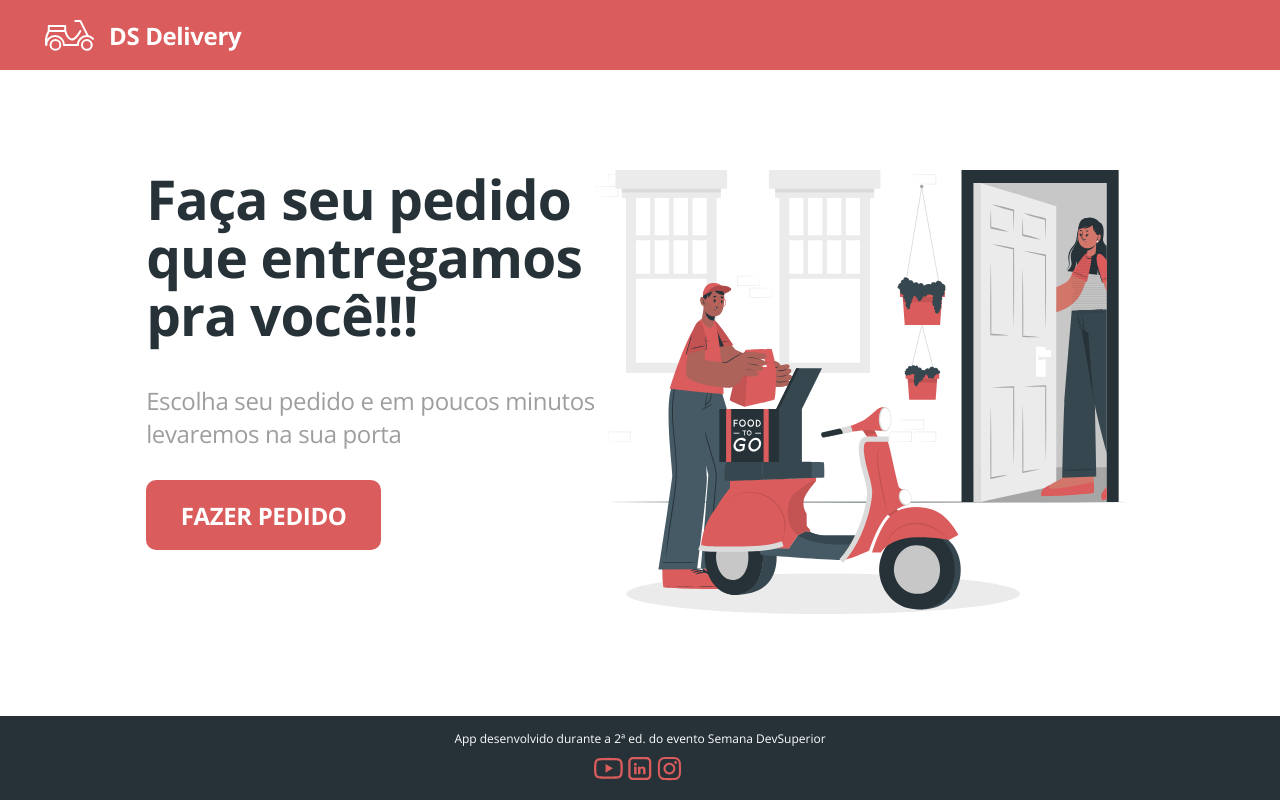
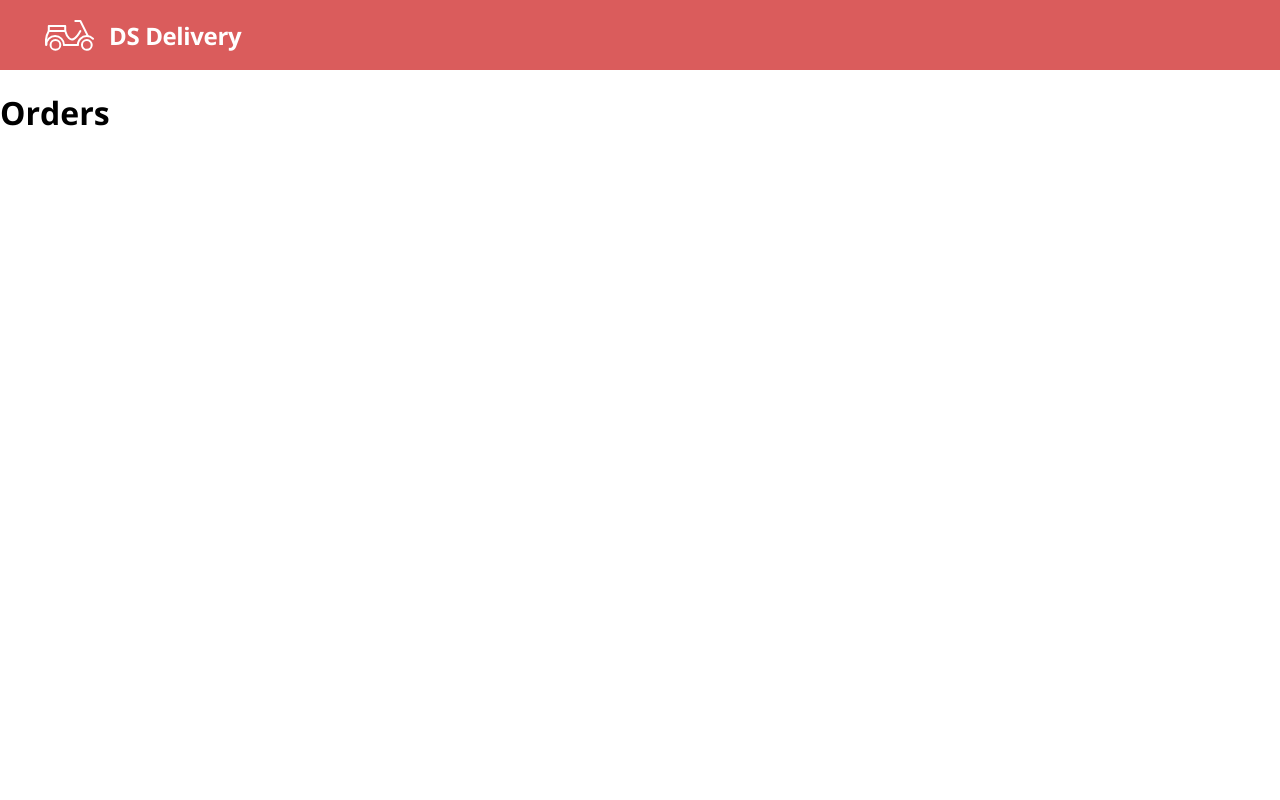
Before and after one commit to DonRenato/dsdeliver-sds2, a React (Create React App) app in the folder front-web/: page /orders in a window 1280 px wide. Built offline with nearby package versions, Linux system fonts and the light colour scheme.

Commit message:
create routes

```diff
--- a/front-web/package.json
+++ b/front-web/package.json
@@ -10,8 +10,10 @@
     "@types/node": "^12.0.0",
     "@types/react": "^16.9.53",
     "@types/react-dom": "^16.9.8",
+    "@types/react-router-dom": "^5.1.7",
     "react": "^17.0.1",
     "react-dom": "^17.0.1",
+    "react-router-dom": "^5.2.0",
     "react-scripts": "4.0.1",
     "typescript": "^4.0.3",
     "web-vitals": "^0.2.4"
--- a/front-web/src/App.tsx
+++ b/front-web/src/App.tsx
@@ -1,14 +1,11 @@
 import React from "react";
-import Navbar from "./Navbar";
 import "./App.css"
-import Home from "./Home";
+import Routes from "./routes";
+
 
 function App() {
   return (
-    <>
-      <Navbar />
-      <Home />
-    </>
+      <Routes />
   );
 }
 
--- a/front-web/src/Home/index.tsx
+++ b/front-web/src/Home/index.tsx
@@ -1,6 +1,7 @@
 import './styles.css';
 import { ReactComponent as MainImage} from './main.svg';
 import Footer from '../Footer';
+import { Link } from 'react-router-dom';
 
 function Home(){
   return(
@@ -17,9 +18,9 @@ function Home(){
               Escolha seu pedido e em poucos minutos <br />
               levaremos na sua porta
             </h3>
-            <a className="home-btn-order" href="orders">
+            <Link className="home-btn-order" to="orders">
               FAZER PEDIDO
-            </a>
+            </Link>
           </div>
           <div className="home-image">
             <MainImage />
--- a/front-web/src/Navbar/index.tsx
+++ b/front-web/src/Navbar/index.tsx
@@ -1,11 +1,12 @@
 import './styles.css';
 import {ReactComponent as Logo} from './logo.svg'
+import { Link } from 'react-router-dom';
 
 function Navbar(){
   return(
     <nav className="main-navbar">
       <Logo />
-      <a className= "logo-text" href="home">DS Delivery</a>
+      <Link className= "logo-text" to="/">DS Delivery</Link>
     </nav>
   );
 }
--- /dev/null
+++ b/front-web/src/Orders/index.tsx
@@ -0,0 +1,10 @@
+import './styles.css';
+
+
+function Orders(){
+  return(
+    <h1>Orders</h1>
+  );
+}
+
+export default Orders;
--- /dev/null
+++ b/front-web/src/routes.tsx
@@ -0,0 +1,22 @@
+import { BrowserRouter, Route, Switch } from "react-router-dom";
+import Home from "./Home";
+import Navbar from "./Navbar";
+import Orders from "./Orders";
+
+function Routes(){
+  return(
+    <BrowserRouter>
+      <Navbar />
+      <Switch>
+        <Route path="/orders">
+          <Orders />
+        </Route>
+        <Route path="/" exact>
+          <Home />
+        </Route>
+      </Switch>
+    </BrowserRouter>
+  );
+}
+
+export default Routes;
```
Also changed, not shown: front-web/src/Orders/styles.css (added), 1 other file (tests, documents, lock files or other folders).
